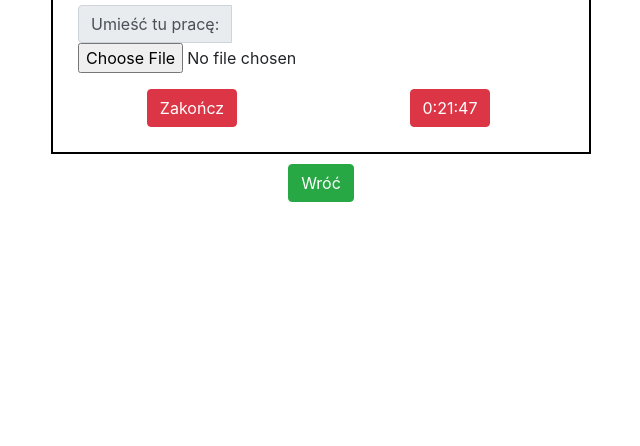
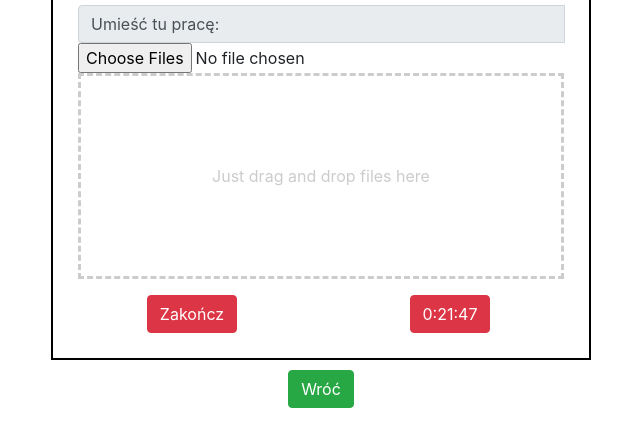
Before and after one commit to xNIGHTHAWKx/PDSI_Project, a plain HTML site: page student.html in a window 1280 px wide. Shown: the part 300-746 px from the top of the page, without its empty margins (319-959 px from the left). Drawn offline with nearby package versions, Linux system fonts and the light colour scheme.

Commit message:
dummy drop

```diff
--- a/js/app.js
+++ b/js/app.js
@@ -0,0 +1,34 @@
+function btnBrowseFiles(ev) {
+	console.log('File(s) borwsed');
+}
+
+function dropHandler(ev) {
+  console.log('File(s) dropped');
+
+  // Prevent default behavior (Prevent file from being opened)
+  ev.preventDefault();
+
+  if (ev.dataTransfer.items) {
+    // Use DataTransferItemList interface to access the file(s)
+    for (var i = 0; i < ev.dataTransfer.items.length; i++) {
+      // If dropped items aren't files, reject them
+      if (ev.dataTransfer.items[i].kind === 'file') {
+        var file = ev.dataTransfer.items[i].getAsFile();
+        console.log('... file[' + i + '].name = ' + file.name);
+      }
+    }
+  } else {
+    // Use DataTransfer interface to access the file(s)
+    for (var i = 0; i < ev.dataTransfer.files.length; i++) {
+      console.log('... file[' + i + '].name = ' + ev.dataTransfer.files[i].name);
+    }
+  }
+}
+
+function dragOverHandler(ev) {
+
+  console.log('File(s) in drop zone');
+
+  // Prevent default behavior (Prevent file from being opened)
+  ev.preventDefault();
+}
--- a/student.html
+++ b/student.html
@@ -33,9 +33,15 @@
                     </div>
                     <div class="input-group mb-3">
 						<div class="input-group-prepend">
-                            <span class="input-group-text">Umieść tu pracę: </span>
+                            <span class="input-group-text" style="width: 100em;">Umieść tu pracę: </span>
                         </div>
-						<input type="file" id="input-file-now" class="file-upload" />
+
+						<input type="file" id="input-file-now" class="file-upload" multiple="" onchange="btnBrowseFiles(event)" />
+
+						<div class="upload-drop-zone" id="drop-zone" ondrop="dropHandler(event);" ondragover="dragOverHandler(event);">
+							Just drag and drop files here
+						</div>
+
                     </div>
 
                     <div class="row">
--- a/styles/mystyles.css
+++ b/styles/mystyles.css
@@ -29,3 +29,12 @@ a:link {
 a:visited {
     color: white;
 }
+
+.upload-drop-zone {
+  color: #ccc;
+  border-style: dashed;
+  border-color: #ccc;
+  width: 100em;
+  line-height: 200px;
+  text-align: center
+}
```
